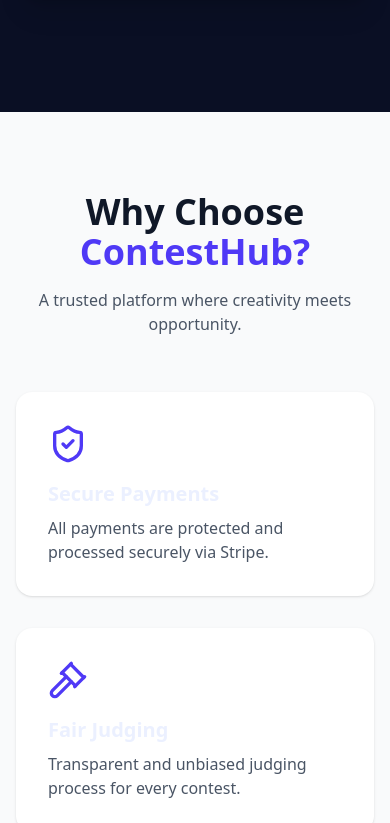
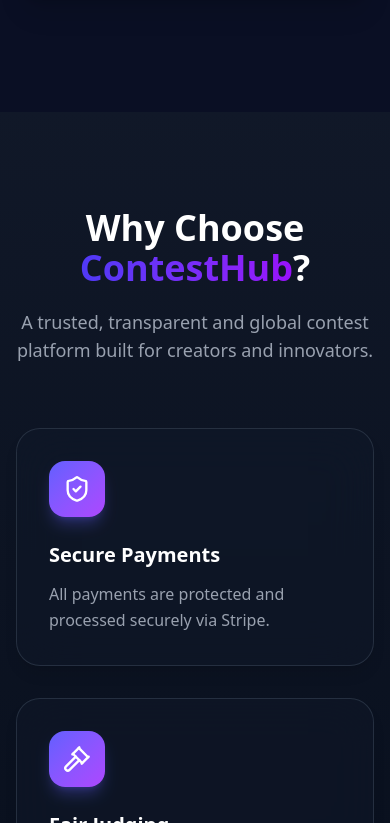
Before and after one commit to shibli790/contest-hub-frontend, a React (Vite) app: page / in a window 390 px wide. Shown: the part 7081-7904 px from the top of the page. Built offline with nearby package versions, Linux system fonts and the light colour scheme; no server answers.

Commit message:
ChooseContest

```diff
--- a/src/Pages/Home/Home/WhyChooseContestHub/WhyChooseContestHub.jsx
+++ b/src/Pages/Home/Home/WhyChooseContestHub/WhyChooseContestHub.jsx
@@ -1,4 +1,5 @@
 import { ShieldCheck, Gavel, Globe, Zap, BadgeCheck } from 'lucide-react';
+import useTheme from '../../../../hooks/useTheme';
 
 const features = [
   {
@@ -29,31 +30,93 @@
 ];
 
 const WhyChooseContestHub = () => {
+  const { theme } = useTheme();
+  const isDark = theme === 'dark';
+
   return (
-    <section className="py-20 bg-gray-50">
-      <div className="max-w-7xl mx-auto px-4">
-        {/* Section Header */}
-        <div className="text-center mb-14">
-          <h2 className="text-4xl font-bold text-gray-900">
-            Why Choose <span className="text-indigo-600">ContestHub?</span>
+    <section
+      className={`relative py-24 overflow-hidden ${
+        isDark
+          ? 'bg-gradient-to-b from-gray-900 to-gray-950'
+          : 'bg-gradient-to-b from-gray-50 to-white'
+      }`}
+    >
+
+      <div className="relative max-w-7xl mx-auto px-4">
+        {/* ================= HEADER ================= */}
+        <div className="text-center mb-16">
+          <h2
+            className={`text-4xl md:text-5xl font-extrabold ${
+              isDark ? 'text-white' : 'text-gray-900'
+            }`}
+          >
+            Why Choose{' '}
+            <span className="bg-linear-to-r from-indigo-600 to-purple-600 bg-clip-text text-transparent">
+              ContestHub
+            </span>
+            ?
           </h2>
-          <p className="mt-4 text-gray-600 max-w-2xl mx-auto">
-            A trusted platform where creativity meets opportunity.
+
+          <p
+            className={`mt-5 text-lg max-w-2xl mx-auto ${
+              isDark ? 'text-gray-400' : 'text-gray-600'
+            }`}
+          >
+            A trusted, transparent and global contest platform built for
+            creators and innovators.
           </p>
         </div>
 
-        {/* Features */}
+        {/* ================= FEATURES GRID ================= */}
         <div className="grid gap-8 sm:grid-cols-2 lg:grid-cols-3">
-          {features.map((item, index) => (
-            <div
-              key={index}
-              className="bg-white rounded-2xl p-8 shadow-sm hover:shadow-md transition"
-            >
-              <item.icon className="w-10 h-10 text-indigo-600 mb-4" />
-              <h3 className="text-xl font-semibold mb-2">{item.title}</h3>
-              <p className="text-gray-600">{item.desc}</p>
-            </div>
-          ))}
+          {features.map((item, index) => {
+            const Icon = item.icon;
+
+            return (
+              <div
+                key={index}
+                className={`group relative rounded-3xl p-8
+                backdrop-blur-xl border shadow-lg
+                transition-all duration-500 hover:-translate-y-2 hover:shadow-2xl
+                ${
+                  isDark
+                    ? 'bg-gray-900/60 border-gray-700/60'
+                    : 'bg-white/70 border-gray-200/60'
+                }`}
+              >
+                {/* Icon */}
+                <div
+                  className="w-14 h-14 rounded-2xl flex items-center justify-center mb-6
+                  bg-gradient-to-br from-indigo-500 to-purple-500
+                  text-white shadow-lg shadow-indigo-500/30
+                  group-hover:scale-110 transition-transform duration-300"
+                >
+                  <Icon className="w-7 h-7" />
+                </div>
+
+                {/* Title */}
+                <h3
+                  className={`text-xl font-bold mb-3 ${
+                    isDark ? 'text-white' : 'text-gray-900'
+                  }`}
+                >
+                  {item.title}
+                </h3>
+
+                {/* Description */}
+                <p
+                  className={`leading-relaxed ${
+                    isDark ? 'text-gray-400' : 'text-gray-600'
+                  }`}
+                >
+                  {item.desc}
+                </p>
+
+                {/* Hover Glow */}
+                <div className="absolute inset-0 rounded-3xl opacity-0 group-hover:opacity-100 transition pointer-events-none border border-indigo-500/30" />
+              </div>
+            );
+          })}
         </div>
       </div>
     </section>
```
